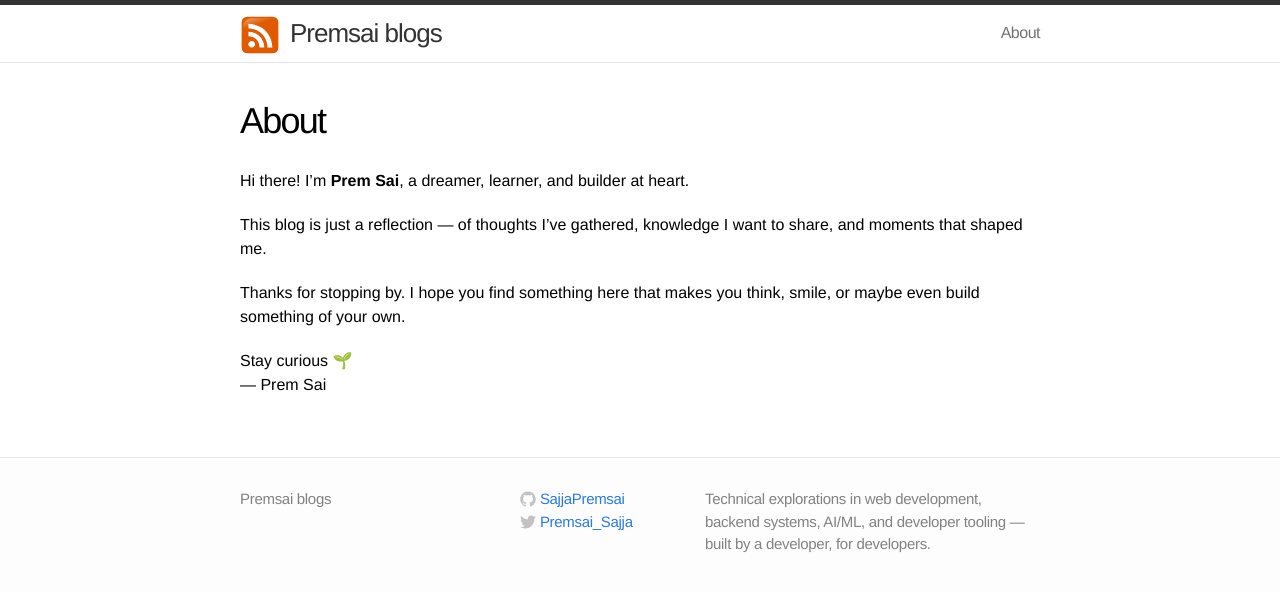
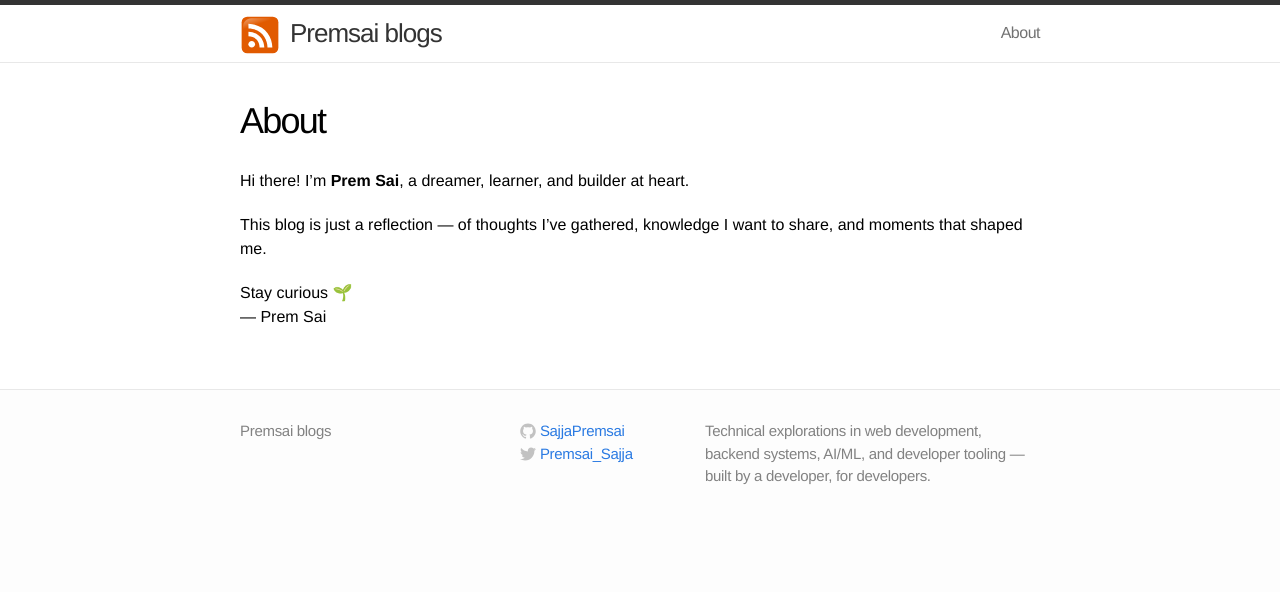
Before and after one commit to SajjaPremsai/blogs, a Jekyll site: the page built from about.md, in a window 1280 px wide. Shown: the top 592 px of the page. Built offline with Jekyll 4.4.1, drawn with Linux system fonts in a browser that asks for light colours.

Commit message:
Updated about.md

```diff
--- a/about.md
+++ b/about.md
@@ -9,7 +9,6 @@ Hi there! I'm **Prem Sai**, a dreamer, learner, and builder at heart.
 
 This blog is just a reflection — of thoughts I’ve gathered, knowledge I want to share, and moments that shaped me.
 
-Thanks for stopping by. I hope you find something here that makes you think, smile, or maybe even build something of your own.
 
 Stay curious 🌱
 — Prem Sai
```
